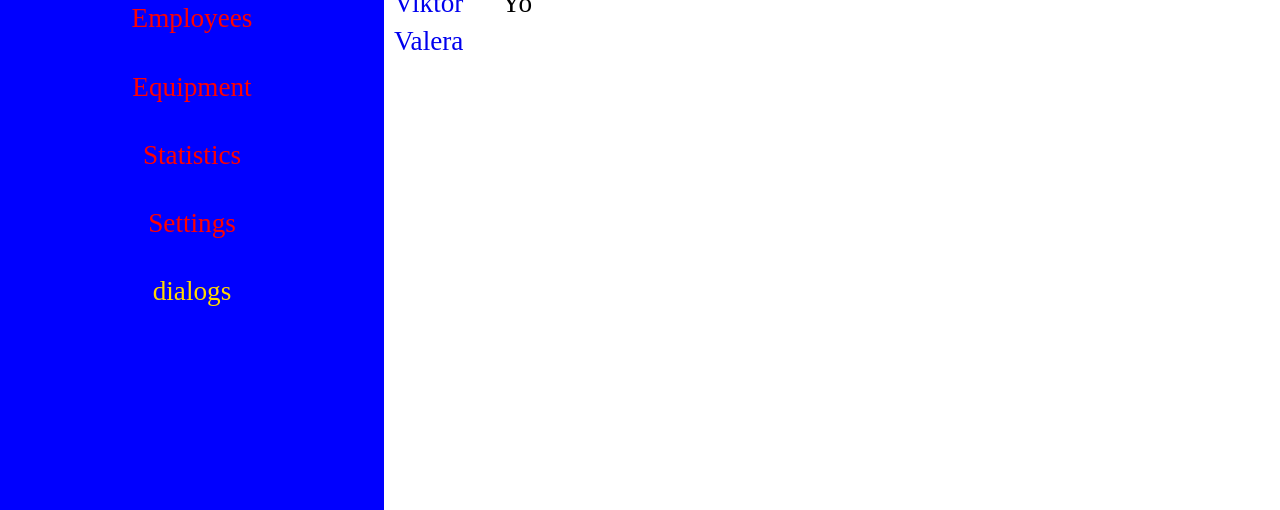
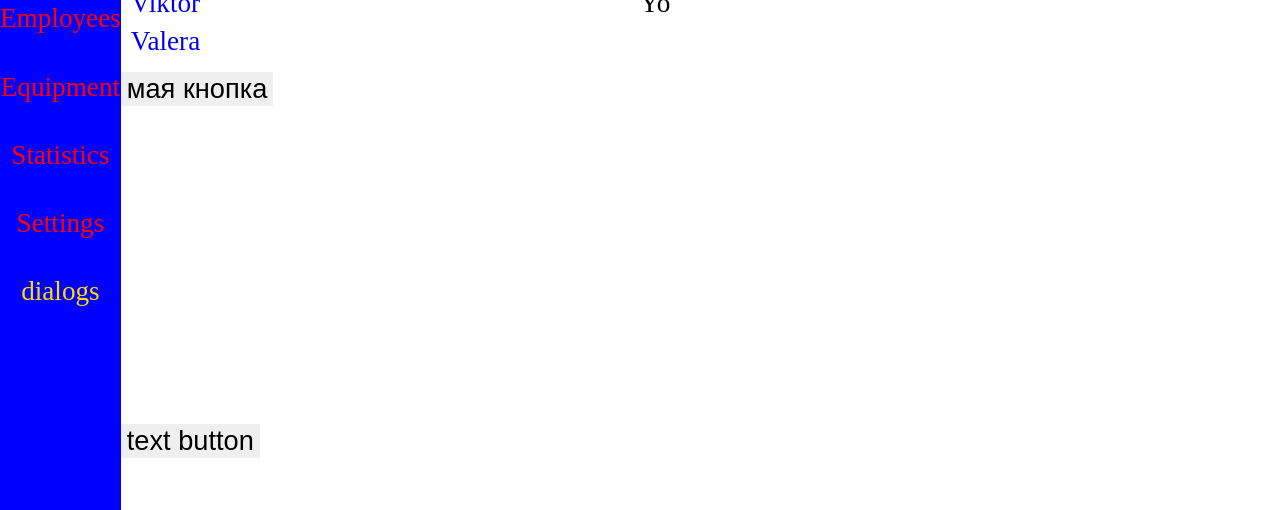
Before and after one commit to Akira360-v/react-rh-s, a React (Create React App) app: page /dialogs in a window 1280 px wide. Shown: the part 262-772 px from the top of the page. Built offline with nearby package versions, Linux system fonts and the light colour scheme.

Commit message:
rt02 new exemple

```diff
--- a/src/App.jsx
+++ b/src/App.jsx
@@ -11,7 +11,7 @@ import Statistics from './views/Statistics'
 import Settings from './views/Settings'
 // views //
 // Route
-import { BrowserRouter, Route } from 'react-router-dom'
+import { Route } from 'react-router-dom'
 // Route //
 // css
 import './assets/sass/index.sass'
@@ -21,7 +21,6 @@ import './App.css'
 const App = props => {
   // debugger;
   return (
-    <BrowserRouter>
       <div className="app-wrapper">
         <Sidebar />
         <div className="app-wrappers">
@@ -41,7 +40,6 @@ const App = props => {
           </div>
         </div>
       </div>
-    </BrowserRouter>
   )
 }
 
--- a/src/components/blocks/Settings/SettingsItem.jsx
+++ b/src/components/blocks/Settings/SettingsItem.jsx
@@ -2,6 +2,7 @@ import React from 'react'
 import { NavLink } from 'react-router-dom'
 
 const SettingsItem = (props) => {
+  // props
   let path = "/settings/" + props.id;
 
   return (
--- a/src/components/exemple/Dialogs/Dialogs.jsx
+++ b/src/components/exemple/Dialogs/Dialogs.jsx
@@ -4,7 +4,6 @@ import DialogItem from './DialogItem/DialogItem'
 import Message from './Message/Message'
 
 const Dialogs = props => {
-
   let dialogsElements = props.state.dialogs.map(d => (
     <DialogItem name={d.name} id={d.id} />
   ))
@@ -12,10 +11,48 @@ const Dialogs = props => {
     <Message message={m.message} />
   ))
 
+  let addPost = () => {
+    alert('hello')
+  }
+  // {/* непровильно для react (11) */}
+  // let addPosts = () => {
+  //   let text = document.getElementById('textarea_textarea').value
+  //   alert(text)
+  // }
+  // createRef = создает ссылку
+  let newPostsElements = React.createRef()
+  let addPosts = () => {
+    let text = newPostsElements.current.value
+    alert(text)
+  }
   return (
     <div className={s.dialogs}>
       <div className={s.dialogsItems}>{dialogsElements}</div>
       <div className={s.messages}>{messagesElements}</div>
+      <div className="button123">
+        {/* <button onClick={ () => {alert('hello')}}>мая кнопка</button> */}
+        <button onClick={addPost}>мая кнопка</button>
+        {/* непровильно для react (11) */}
+        {/* <div className="button_text123">
+          <textarea
+            name=""
+            id="textarea_textarea"
+            cols="30"
+            rows="10"
+          ></textarea>
+          <button onClick={addPosts}>text button</button>
+        </div> */}
+        <div className="button_text123">
+          <textarea
+            name=""
+            ref={newPostsElements}
+            cols="30"
+            rows="10"
+          ></textarea>
+          <button onClick={addPosts}>text button</button>
+        </div>
+
+      </div>
     </div>
   )
 }
--- a/src/index.js
+++ b/src/index.js
@@ -6,8 +6,14 @@ import App from './App'
 
 import * as serviceWorker from './serviceWorker'
 import state from './redux/state';
+// Route
+import { BrowserRouter } from 'react-router-dom'
+// Route //
+ReactDOM.render(
+  <BrowserRouter>
 
-ReactDOM.render(<App state={state} />, document.getElementById('root'))
+    <App state={state} />
+    </BrowserRouter>, document.getElementById('root'))
 
 // If you want your app to work offline and load faster, you can change
 // unregister() to register() below. Note this comes with some pitfalls.
--- a/src/views/Settings.jsx
+++ b/src/views/Settings.jsx
@@ -2,6 +2,7 @@ import React from 'react'
 import SettingsItem from '../components/blocks/Settings/SettingsItem'
 
 const Settings = props => {
+  // props
   let SettingsItemElements = props.state.dialogs.map(d => (
     <SettingsItem name={d.name} id={d.id} />
   ))
```
